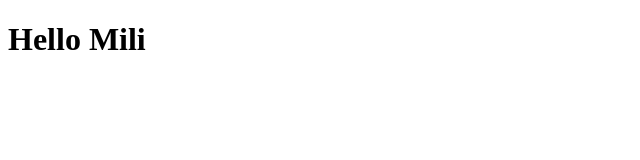
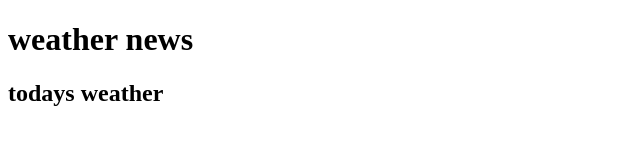
Before and after one commit to hossain-mehru/portfolio, a plain HTML site: page index.html in a window 1280 px wide. Shown: the whole page, without its empty margins (0-640 px from the left). Drawn offline with Linux system fonts and the light colour scheme.

Commit message:
added something

```diff
--- a/index.html
+++ b/index.html
@@ -7,6 +7,7 @@
     <title>Mili</title>
 </head>
 <body>
-    <h1>Hello Mili</h1>
+    <h1>weather news</h1>
+    <h2>todays weather</h2>
 </body>
 </html>
```
